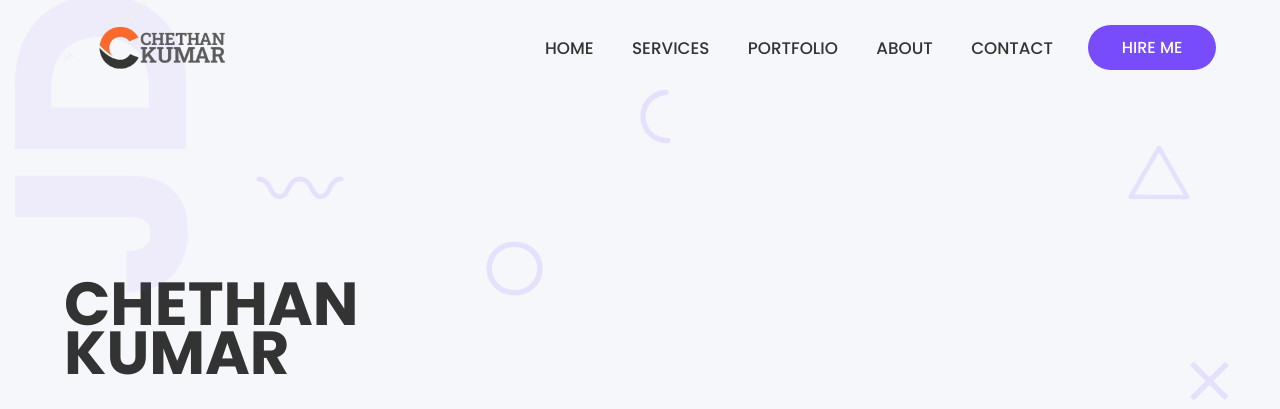
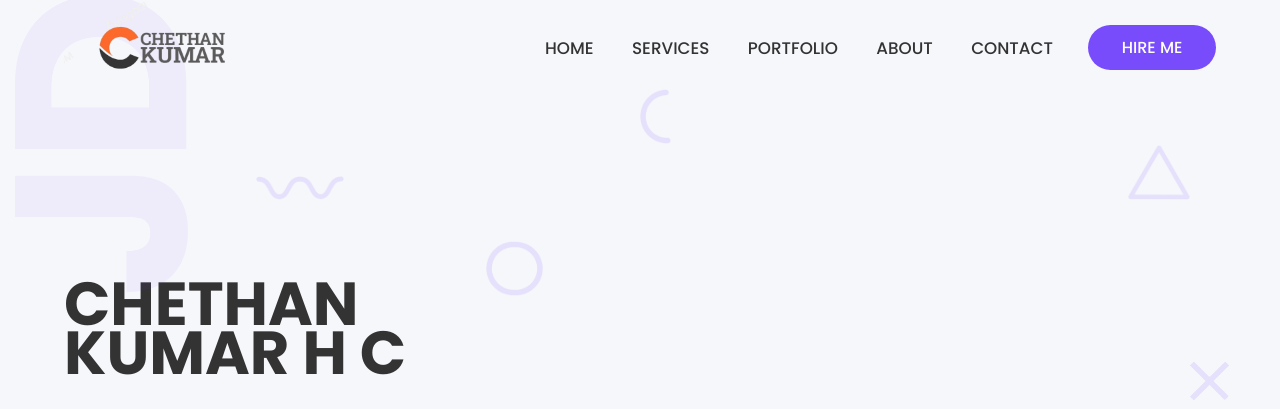
Before and after one commit to chethu08050/My-portfolio, a plain HTML site: page index.html in a window 1280 px wide. Shown: the top 409 px of the page. Drawn offline with nearby package versions, Linux system fonts and the light colour scheme.

Commit message:
Update index.html

```diff
--- a/index.html
+++ b/index.html
@@ -76,7 +76,7 @@
         <div class="header-content">
           <div class="container grid-2">
             <div class="column-1">
-              <h1 class="header-title">CHETHAN KUMAR</h1>
+              <h1 class="header-title">CHETHAN KUMAR H C</h1>
               <p class="text">
                 Hello, I'm Chethan Kumar, I'm a passionate web designer with a keen eye for detail and user experience.
                 I specialize in creating responsive!
```
